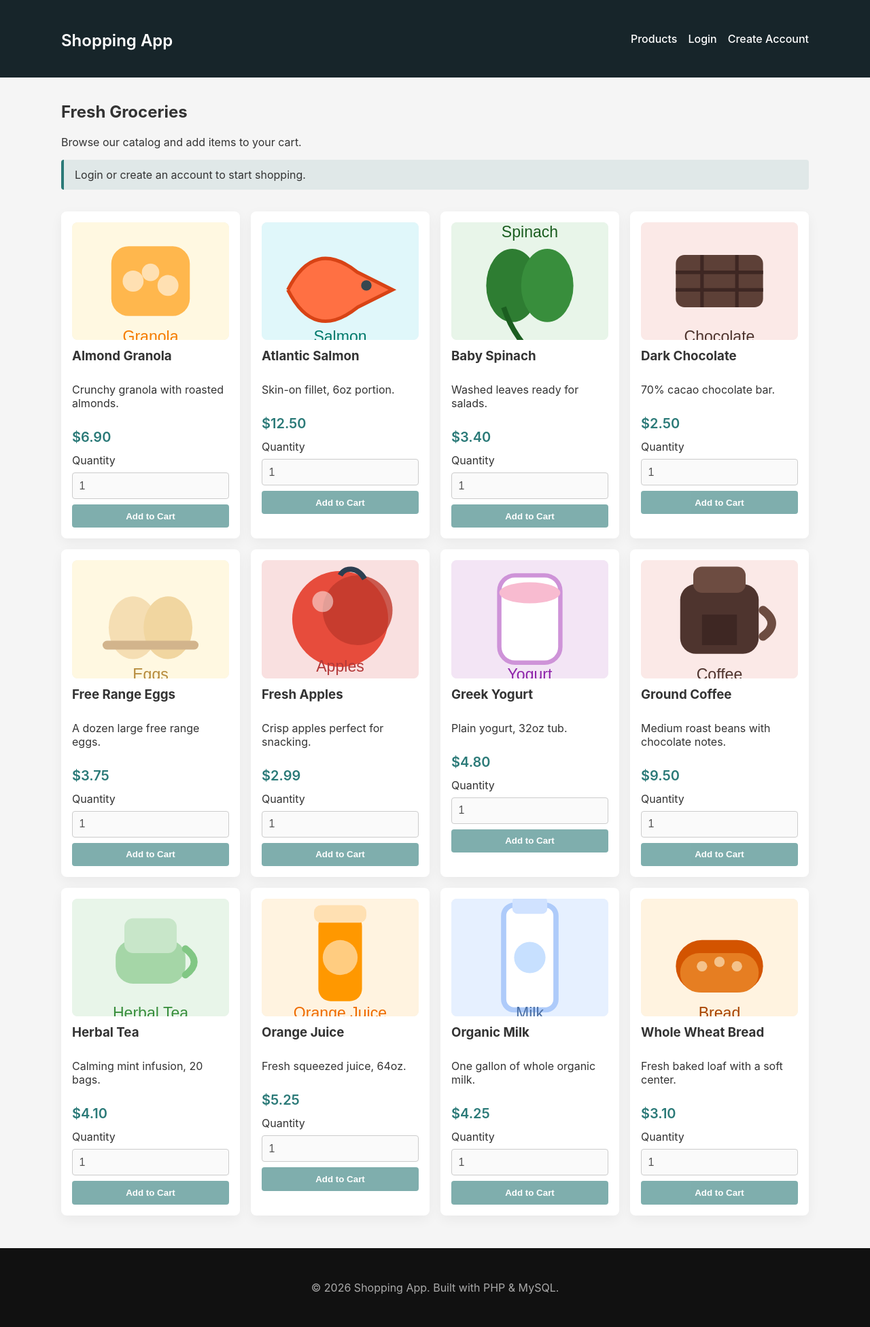
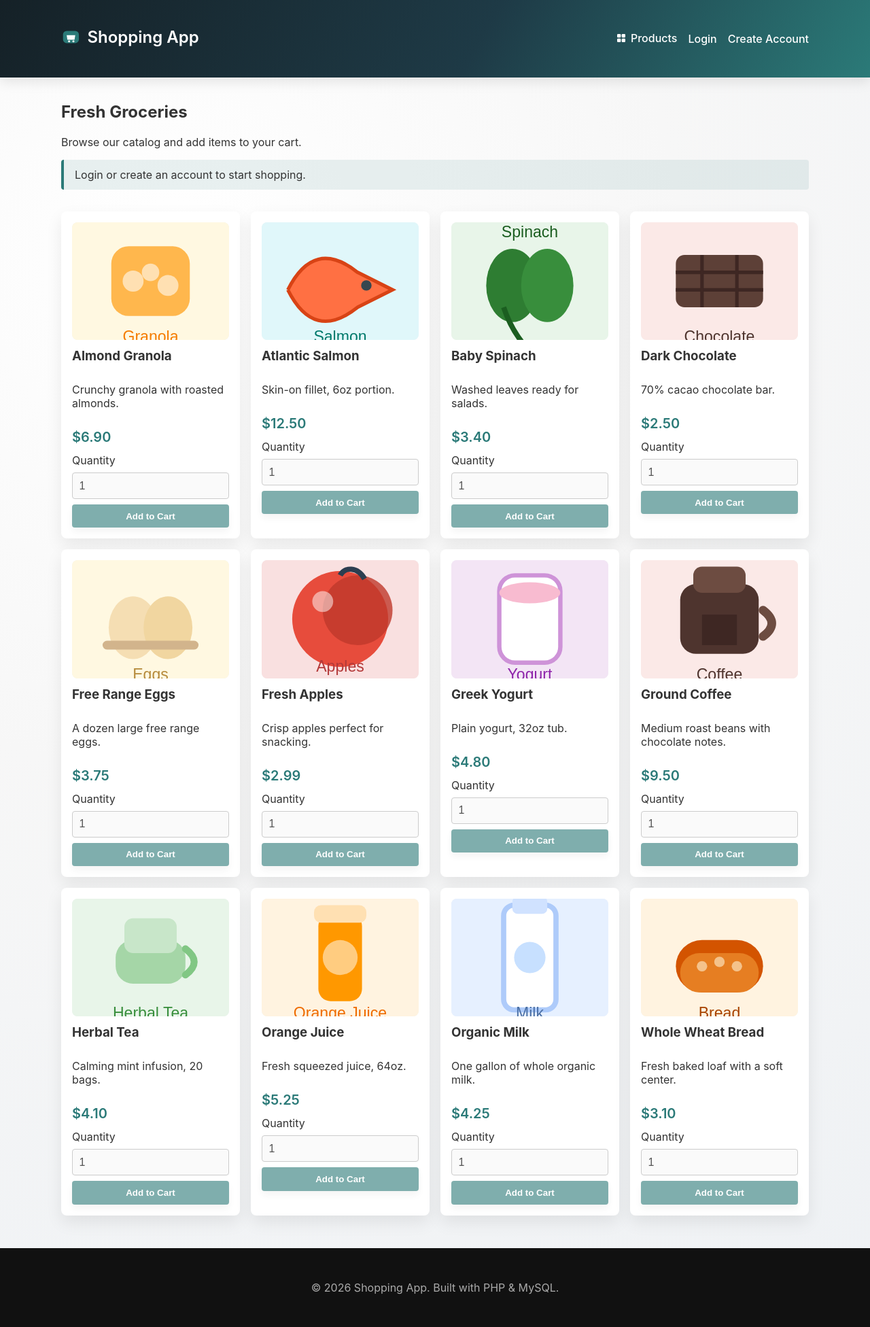
Before and after one commit to drakurei/shopping-app, a PHP site: page / in a window 1280 px wide. Shown: the whole page at 68% size. Run offline with PHP 8.4, Linux system fonts and the light colour scheme; data comes from the database, SQL or seed files in the repository.

Commit message:
"removed the Hi thingy"

```diff
--- a/config.php
+++ b/config.php
@@ -47,6 +47,13 @@ function current_user(): ?array {
     return $_SESSION['user'] ?? null;
 }
 
+function cart_item_count(int $userId): int {
+    $pdo = db();
+    $stmt = $pdo->prepare('SELECT COALESCE(SUM(quantity), 0) FROM cart_items WHERE user_id = ?');
+    $stmt->execute([$userId]);
+    return (int) $stmt->fetchColumn();
+}
+
 function log_in_user(array $user): void {
     $_SESSION['user_id'] = (int) $user['id'];
     $_SESSION['user'] = [
--- a/css/style.css
+++ b/css/style.css
@@ -13,7 +13,7 @@
 
 body {
     margin: 0;
-    background: #f5f5f5;
+    background: radial-gradient(circle at 20% 20%, #ffffff 0%, #f7f7f7 40%, #eef1f4 100%);
     color: #333;
 }
 
@@ -29,8 +29,9 @@ a {
 }
 
 .site-header {
-    background: var(--accent);
+    background: linear-gradient(120deg, #152127 0%, #1e3a46 55%, #2b7a78 100%);
     color: #fff;
+    box-shadow: 0 6px 18px rgba(0, 0, 0, 0.1);
 }
 
 .header-inner {
@@ -44,6 +45,23 @@ a {
     color: #fff;
     font-size: 1.5rem;
     font-weight: 600;
+    display: inline-flex;
+    align-items: center;
+    gap: 0.6rem;
+}
+
+.logo-mark {
+    width: 1.8rem;
+    height: 1.8rem;
+    display: inline-flex;
+    align-items: center;
+    justify-content: center;
+}
+
+.logo-mark svg {
+    width: 100%;
+    height: 100%;
+    display: block;
 }
 
 .nav-list {
@@ -58,10 +76,38 @@ a {
 .nav-link {
     color: #fff;
     font-weight: 500;
+    display: inline-flex;
+    align-items: center;
+    gap: 0.4rem;
 }
 
 .nav-user {
     color: #ddd;
+}
+
+.nav-icon svg {
+    width: 1rem;
+    height: 1rem;
+    display: block;
+}
+
+.nav-emoji {
+    font-size: 1rem;
+    line-height: 1;
+    display: inline-block;
+}
+
+.cart-count {
+    background: var(--primary);
+    color: #fff;
+    border-radius: 999px;
+    padding: 0.15rem 0.5rem;
+    font-size: 0.75rem;
+    font-weight: 600;
+    margin-left: 0.35rem;
+    display: inline-block;
+    min-width: 1.5rem;
+    text-align: center;
 }
 
 .flash-wrapper {
@@ -111,10 +157,16 @@ a {
     background: #fff;
     padding: 1rem;
     border-radius: 8px;
-    box-shadow: 0 6px 18px rgba(0, 0, 0, 0.05);
+    box-shadow: 0 10px 24px rgba(0, 0, 0, 0.08);
     display: flex;
     flex-direction: column;
     gap: 0.75rem;
+    transition: transform 0.2s ease, box-shadow 0.2s ease;
+}
+
+.card:hover {
+    transform: translateY(-2px);
+    box-shadow: 0 14px 32px rgba(0, 0, 0, 0.12);
 }
 
 .product-thumb {
@@ -151,6 +203,7 @@ a {
     font-weight: 600;
     cursor: pointer;
     transition: transform 0.15s ease;
+    box-shadow: 0 6px 12px rgba(0, 0, 0, 0.08);
 }
 
 .btn-primary {
--- a/includes/header.php
+++ b/includes/header.php
@@ -3,6 +3,16 @@
 
 $pageTitle = $pageTitle ?? 'Shopping App';
 $user = current_user();
+$userInitial = '';
+$cartCount = 0;
+$hasUser = $user !== null;
+if ($hasUser) {
+    $name = trim((string) ($user['name'] ?? ''));
+    if ($name !== '') {
+        $userInitial = strtoupper(substr($name, 0, 1));
+    }
+    $cartCount = cart_item_count((int) $user['id']);
+}
 $flashes = get_flashes();
 ?>
 <!DOCTYPE html>
@@ -18,13 +28,41 @@ $flashes = get_flashes();
 <body>
     <header class="site-header">
         <div class="container header-inner">
-            <h1 class="logo"><a href="index.php">Shopping App</a></h1>
+            <h1 class="logo">
+                <a href="index.php">
+                    <span class="logo-mark" aria-hidden="true">
+                        <svg viewBox="0 0 32 32" role="img" focusable="false">
+                            <rect x="3" y="6" width="26" height="20" rx="6" fill="#2b7a78"></rect>
+                            <path d="M9 13h14l-1.2 7.5H10.2L9 13z" fill="#ffffff"></path>
+                            <circle cx="13" cy="23" r="1.7" fill="#ffffff"></circle>
+                            <circle cx="20" cy="23" r="1.7" fill="#ffffff"></circle>
+                        </svg>
+                    </span>
+                    Shopping App
+                </a>
+            </h1>
             <nav>
                 <ul class="nav-list">
-                    <li><a href="index.php" class="nav-link">Products</a></li>
-                    <?php if ($user): ?>
-                        <li><a href="cart.php" class="nav-link">My Cart</a></li>
-                        <li class="nav-user">Hi, <?= htmlspecialchars($user['name']); ?></li>
+                    <li>
+                        <a href="index.php" class="nav-link">
+                            <span class="nav-icon" aria-hidden="true">
+                                <svg viewBox="0 0 24 24" role="img" focusable="false">
+                                    <rect x="3" y="3" width="8" height="8" rx="2" fill="currentColor"></rect>
+                                    <rect x="13" y="3" width="8" height="8" rx="2" fill="currentColor"></rect>
+                                    <rect x="3" y="13" width="8" height="8" rx="2" fill="currentColor"></rect>
+                                    <rect x="13" y="13" width="8" height="8" rx="2" fill="currentColor"></rect>
+                                </svg>
+                            </span>
+                            Products
+                        </a>
+                    </li>
+                    <?php if ($hasUser): ?>
+                        <li>
+                            <a href="cart.php" class="nav-link" aria-label="Cart">
+                                <span class="nav-emoji" aria-hidden="true">🛒</span>
+                                <span class="cart-count" aria-label="Items in cart"><?= (int) $cartCount; ?></span>
+                            </a>
+                        </li>
                         <li><a href="logout.php" class="nav-link">Logout</a></li>
                     <?php else: ?>
                         <li><a href="login.php" class="nav-link">Login</a></li>
```
